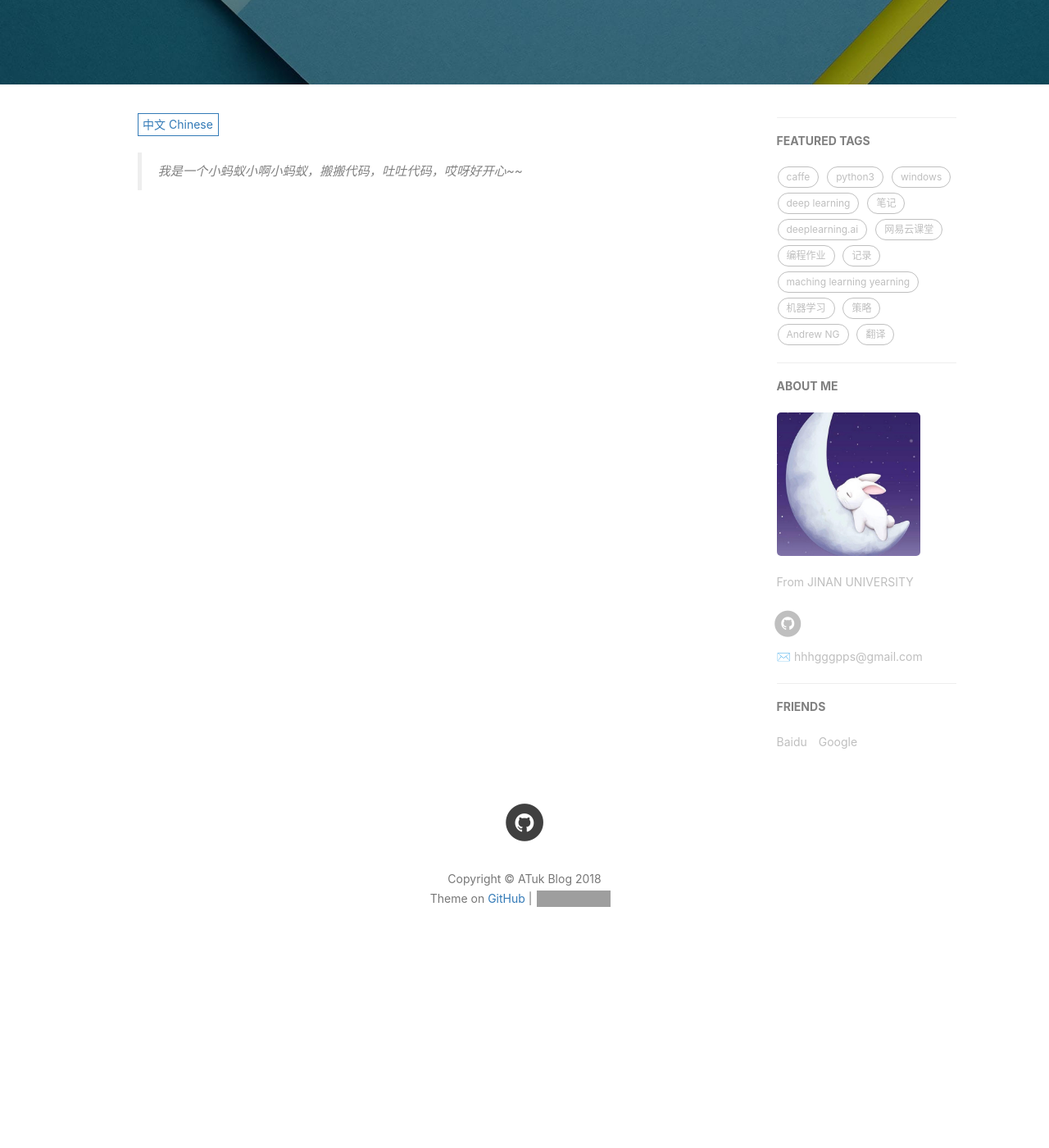
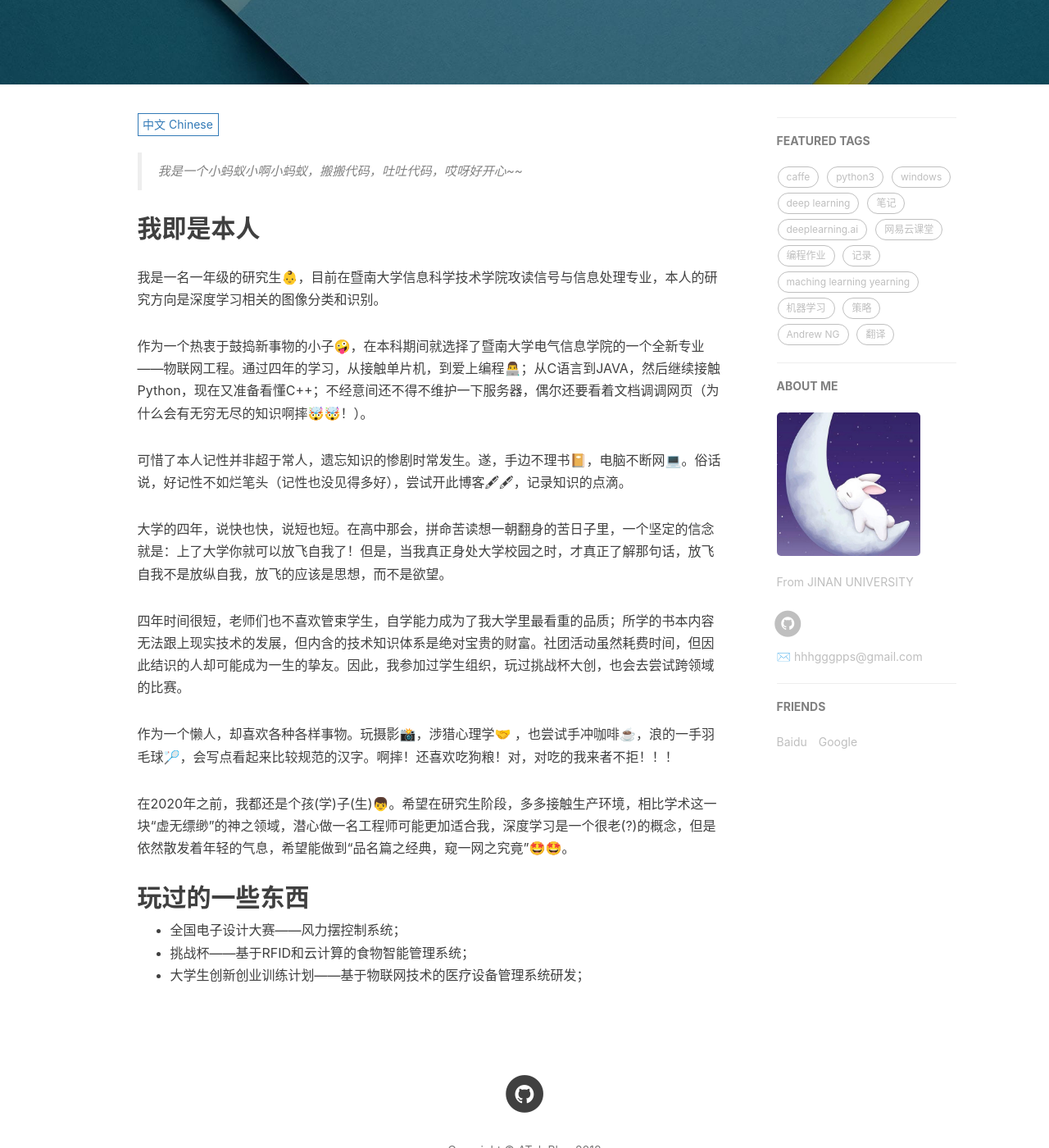
Before and after one commit to AlbertHG/alberthg.github.io, a Jekyll site: the page built from about.html, in a window 1280 px wide and 1400 px high, scrolled down 315 px. Shown: the whole window at 82% size. Built offline with Jekyll 4.4.1, drawn with Linux system fonts in a browser that asks for light colours; nearby versions of some CDN libraries; comment, search, counter and statistics services are not loaded; before the commit the page ends 1515 px from its top, so only the background shows below that; grey boxes are pictures that could not be loaded.

Commit message:
update about

```diff
--- a/_includes/about/zh.md
+++ b/_includes/about/zh.md
@@ -1 +1,24 @@
 > 我是一个小蚂蚁小啊小蚂蚁，搬搬代码，吐吐代码，哎呀好开心~~
+
+## 我即是本人
+
+我是一名一年级的研究生👶，目前在暨南大学信息科学技术学院攻读信号与信息处理专业，本人的研究方向是深度学习相关的图像分类和识别。
+
+作为一个热衷于鼓捣新事物的小子🤪，在本科期间就选择了暨南大学电气信息学院的一个全新专业——物联网工程。通过四年的学习，从接触单片机，到爱上编程👨‍💻；从C语言到JAVA，然后继续接触Python，现在又准备看懂C++；不经意间还不得不维护一下服务器，偶尔还要看着文档调调网页（为什么会有无穷无尽的知识啊摔🤯🤯！）。
+
+可惜了本人记性并非超于常人，遗忘知识的惨剧时常发生。遂，手边不理书📔，电脑不断网💻。俗话说，好记性不如烂笔头（记性也没见得多好），尝试开此博客🖋🖋，记录知识的点滴。
+
+大学的四年，说快也快，说短也短。在高中那会，拼命苦读想一朝翻身的苦日子里，一个坚定的信念就是：上了大学你就可以放飞自我了！但是，当我真正身处大学校园之时，才真正了解那句话，放飞自我不是放纵自我，放飞的应该是思想，而不是欲望。
+
+四年时间很短，老师们也不喜欢管束学生，自学能力成为了我大学里最看重的品质；所学的书本内容无法跟上现实技术的发展，但内含的技术知识体系是绝对宝贵的财富。社团活动虽然耗费时间，但因此结识的人却可能成为一生的挚友。因此，我参加过学生组织，玩过挑战杯大创，也会去尝试跨领域的比赛。
+
+作为一个懒人，却喜欢各种各样事物。玩摄影📸，涉猎心理学🤝 ，也尝试手冲咖啡☕️，浪的一手羽毛球🏸，会写点看起来比较规范的汉字。啊摔！还喜欢吃狗粮！对，对吃的我来者不拒！！！
+
+在2020年之前，我都还是个孩(学)子(生)👦。希望在研究生阶段，多多接触生产环境，相比学术这一块“虚无缥缈”的神之领域，潜心做一名工程师可能更加适合我，深度学习是一个很老(?)的概念，但是依然散发着年轻的气息，希望能做到“品名篇之经典，窥一网之究竟”🤩🤩。
+
+
+## 玩过的一些东西
+
+- 全国电子设计大赛——风力摆控制系统；
+- 挑战杯——基于RFID和云计算的食物智能管理系统；
+- 大学生创新创业训练计划——基于物联网技术的医疗设备管理系统研发；
```
